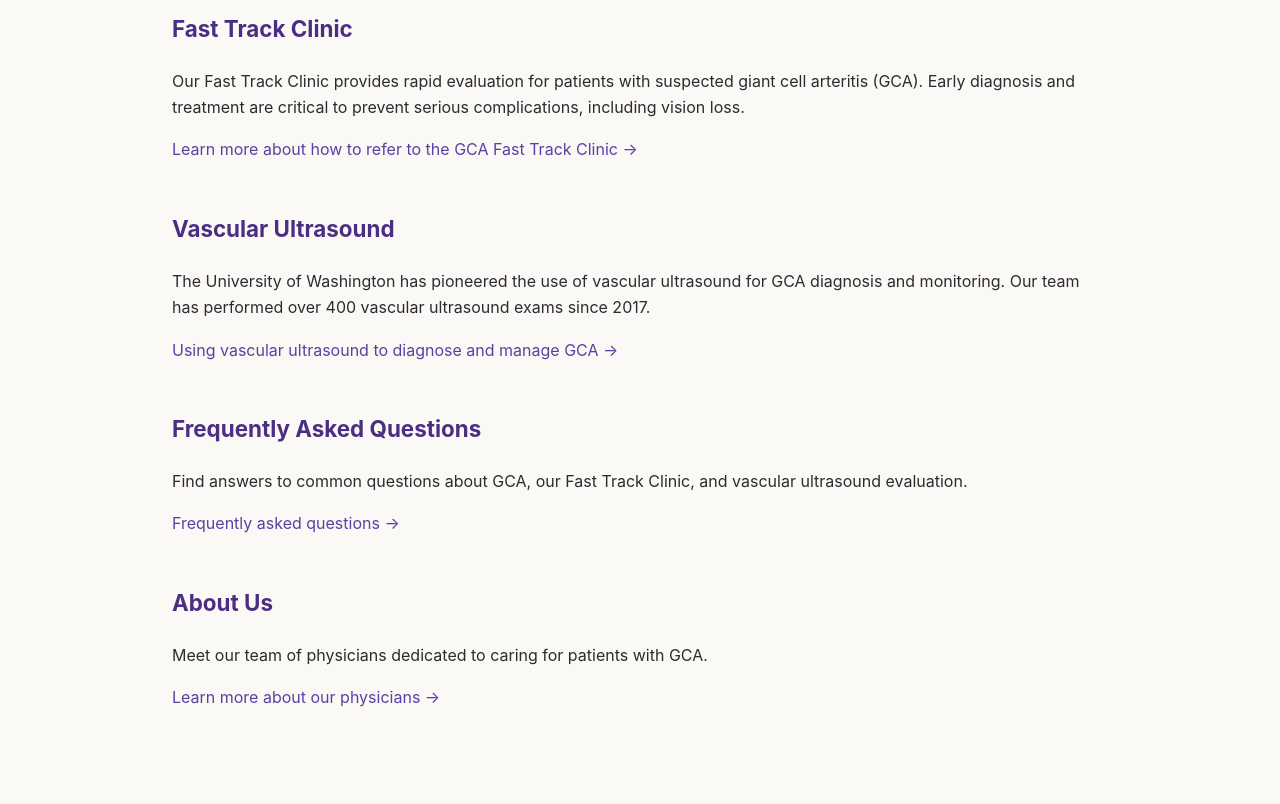
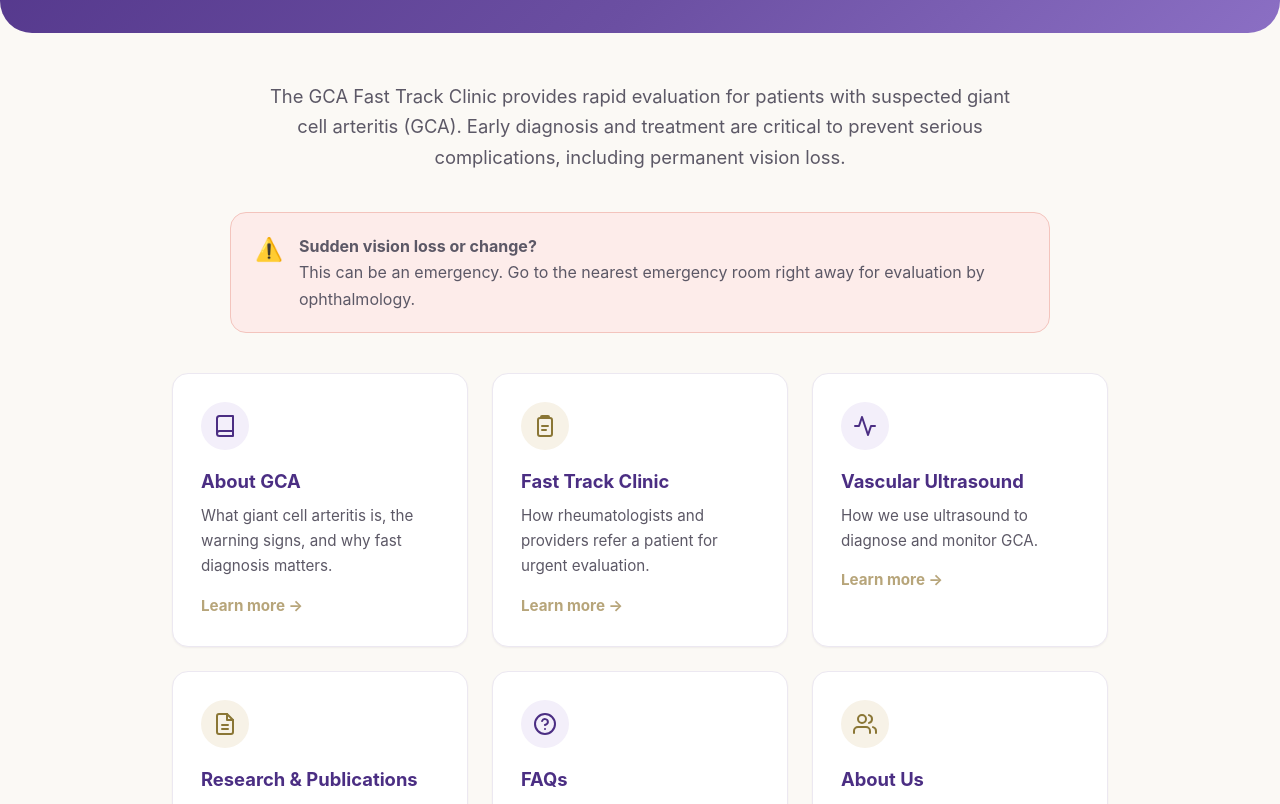
Before and after one commit to rheumify/gca-fast-website, a Next.js app: page / in a window 1280 px wide. Shown: the part 416-1220 px from the top of the page. Built offline with nearby package versions, Linux system fonts and the light colour scheme.

Commit message:
Refresh home page: hero with CTAs, emergency callout, icon navigation cards

```diff
--- a/app/page.js
+++ b/app/page.js
@@ -1,47 +1,73 @@
 import Link from 'next/link';
+
+function Icon({ name }) {
+  const common = { width: 24, height: 24, viewBox: '0 0 24 24', fill: 'none', stroke: 'currentColor', strokeWidth: 2, strokeLinecap: 'round', strokeLinejoin: 'round' };
+  switch (name) {
+    case 'book':
+      return (<svg {...common}><path d="M4 19.5A2.5 2.5 0 0 1 6.5 17H20" /><path d="M6.5 2H20v20H6.5A2.5 2.5 0 0 1 4 19.5v-15A2.5 2.5 0 0 1 6.5 2z" /></svg>);
+    case 'clipboard':
+      return (<svg {...common}><path d="M9 2h6a1 1 0 0 1 1 1v1H8V3a1 1 0 0 1 1-1z" /><rect x="5" y="4" width="14" height="18" rx="2" /><path d="M9 12h6M9 16h4" /></svg>);
+    case 'activity':
+      return (<svg {...common}><path d="M22 12h-4l-3 9L9 3l-3 9H2" /></svg>);
+    case 'document':
+      return (<svg {...common}><path d="M14 2H6a2 2 0 0 0-2 2v16a2 2 0 0 0 2 2h12a2 2 0 0 0 2-2V8z" /><path d="M14 2v6h6M9 13h6M9 17h6" /></svg>);
+    case 'help':
+      return (<svg {...common}><circle cx="12" cy="12" r="10" /><path d="M9.1 9a3 3 0 0 1 5.8 1c0 2-3 3-3 3" /><line x1="12" y1="17" x2="12" y2="17" /></svg>);
+    case 'users':
+      return (<svg {...common}><path d="M17 21v-2a4 4 0 0 0-4-4H5a4 4 0 0 0-4 4v2" /><circle cx="9" cy="7" r="4" /><path d="M23 21v-2a4 4 0 0 0-3-3.87M16 3.13a4 4 0 0 1 0 7.75" /></svg>);
+    default:
+      return null;
+  }
+}
+
+const cards = [
+  { href: '/about-gca', icon: 'book', gold: false, title: 'About GCA', text: 'What giant cell arteritis is, the warning signs, and why fast diagnosis matters.' },
+  { href: '/fast-track-clinic', icon: 'clipboard', gold: true, title: 'Fast Track Clinic', text: 'How rheumatologists and providers refer a patient for urgent evaluation.' },
+  { href: '/vascular-ultrasound', icon: 'activity', gold: false, title: 'Vascular Ultrasound', text: 'How we use ultrasound to diagnose and monitor GCA.' },
+  { href: '/research', icon: 'document', gold: true, title: 'Research & Publications', text: 'Our published GCA studies, with plain-language summaries.' },
+  { href: '/faqs', icon: 'help', gold: false, title: 'FAQs', text: 'Common questions from patients and providers.' },
+  { href: '/about', icon: 'users', gold: true, title: 'About Us', text: 'Meet the physicians behind the Fast Track Clinic.' },
+];
 
 export default function Home() {
   return (
     <>
       <section className="hero">
-              <h1>University of Washington<br />Giant Cell Arteritis<br />Fast Track Clinic</h1>
-          <p>Using vascular ultrasound to diagnose GCA and prevent blindness</p>
+        <div className="hero-inner">
+          <h1>University of Washington Giant Cell Arteritis Fast Track Clinic</h1>
+          <p>Using vascular ultrasound to diagnose GCA quickly and help prevent vision loss.</p>
+          <div className="hero-actions">
+            <Link href="/fast-track-clinic" className="referral-button">Refer a Patient</Link>
+            <Link href="/about-gca" className="btn-secondary">Learn About GCA</Link>
+          </div>
+        </div>
       </section>
 
       <main className="main">
-              <section className="section">
-                <h2 className="section-title">Fast Track Clinic</h2>
-            <p style={{ marginBottom: '1rem' }}>
-            Our Fast Track Clinic provides rapid evaluation for patients with suspected giant cell arteritis (GCA).
-                          Early diagnosis and treatment are critical to prevent serious complications, including vision loss.
+        <p className="lead">
+          The GCA Fast Track Clinic provides rapid evaluation for patients with suspected giant cell
+          arteritis (GCA). Early diagnosis and treatment are critical to prevent serious complications,
+          including permanent vision loss.
         </p>
-          <Link href="/fast-track-clinic">Learn more about how to refer to the GCA Fast Track Clinic →</Link>
-              </section>
 
-        <section className="section">
-                        <h2 className="section-title">Vascular Ultrasound</h2>
-          <p style={{ marginBottom: '1rem' }}>
-            The University of Washington has pioneered the use of vascular ultrasound for GCA diagnosis and monitoring.
-                          Our team has performed over 400 vascular ultrasound exams since 2017.
-              </p>
-          <Link href="/vascular-ultrasound">Using vascular ultrasound to diagnose and manage GCA →</Link>
-              </section>
+        <div className="callout callout-emergency">
+          <span className="callout-icon" aria-hidden="true">&#9888;&#65039;</span>
+          <div>
+            <p className="callout-title">Sudden vision loss or change?</p>
+            <p>This can be an emergency. Go to the nearest emergency room right away for evaluation by ophthalmology.</p>
+          </div>
+        </div>
 
-        <section className="section">
-                        <h2 className="section-title">Frequently Asked Questions</h2>
-          <p style={{ marginBottom: '1rem' }}>
-            Find answers to common questions about GCA, our Fast Track Clinic, and vascular ultrasound evaluation.
-              </p>
-          <Link href="/faqs">Frequently asked questions →</Link>
-              </section>
-
-        <section className="section">
-                        <h2 className="section-title">About Us</h2>
-          <p style={{ marginBottom: '1rem' }}>
-            Meet our team of physicians dedicated to caring for patients with GCA.
-              </p>
-          <Link href="/about">Learn more about our physicians →</Link>
-              </section>
+        <div className="link-card-grid">
+          {cards.map((c) => (
+            <Link key={c.href} href={c.href} className="link-card">
+              <div className={`icon-circle ${c.gold ? 'gold' : ''}`}><Icon name={c.icon} /></div>
+              <h3>{c.title}</h3>
+              <p>{c.text}</p>
+              <div className="arrow">Learn more &rarr;</div>
+            </Link>
+          ))}
+        </div>
       </main>
     </>
   );
```
Lines whose indentation alone changed are shown as unchanged.
